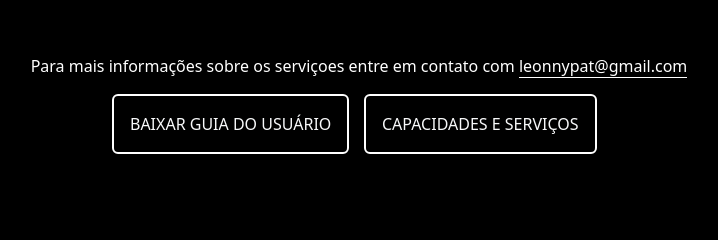
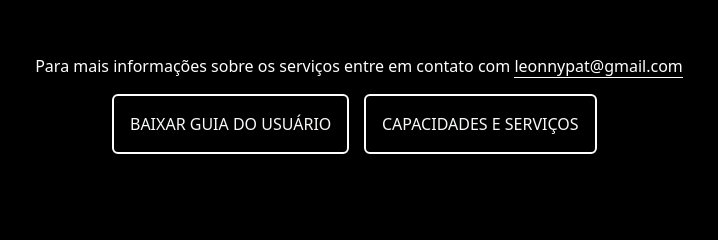
Before and after one commit to leonnysantos/projetoSpaceXBootstrap, a plain HTML site: page falcon9.html in a window 1280 px wide. Shown: the part 4626-4866 px from the top of the page, 281-999 px from the left. Drawn offline with nearby package versions, Linux system fonts and the light colour scheme.

Commit message:
Update falcon9.html

```diff
--- a/falcon9.html
+++ b/falcon9.html
@@ -304,7 +304,7 @@
 
     <div class="container-fluid text-center downloadDesc">
         <p data-aos="fade-right" data-aos-duration="1200">
-            <span>Para mais informações sobre os serviçoes entre em contato com </span><a
+            <span>Para mais informações sobre os serviços entre em contato com </span><a
                 href="https://www.instagram.com/leonny.santos/" target="_blank" class="email">leonnypat@gmail.com</a>
         </p>
         <button type="button" class="btn btn-outline-light p-3" data-aos="flip-left" data-aos-duration="1000">BAIXAR
```
